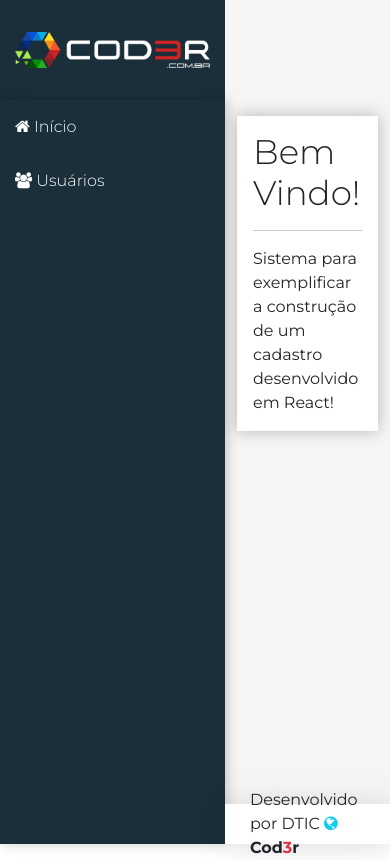
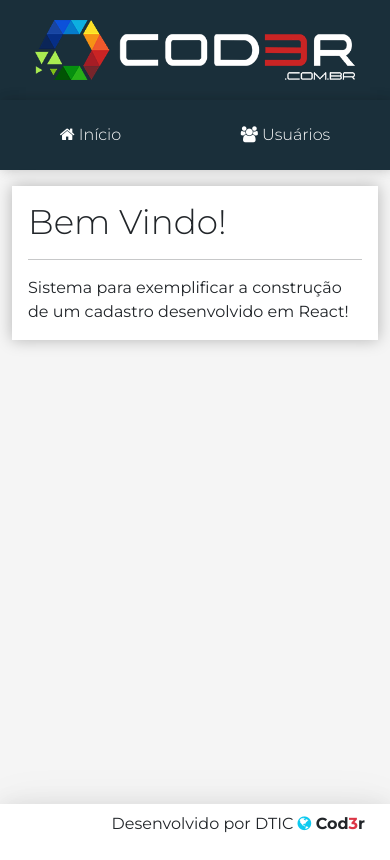
Before and after one commit to alandutra02/react-cadastro-usuarios, a React (Create React App) app in the folder frontend/: page / in a window 390 px wide. Built offline with nearby package versions, Linux system fonts and the light colour scheme.

Commit message:
projeto_total_finalizado

```diff
--- a/frontend/src/components/template/Logo.css
+++ b/frontend/src/components/template/Logo.css
@@ -9,3 +9,9 @@
     padding: 0px 15px;
     width: 100%;
 }
+
+@media(max-width: 576px) {
+    aside.logo img {
+        width: 350px;
+    }
+}
--- a/frontend/src/components/template/Nav.css
+++ b/frontend/src/components/template/Nav.css
@@ -16,3 +16,22 @@
 .menu a:hover {
     background: linear-gradient(135deg, #07a7e3 0%, #32dac3 100%);
 }
+
+@media(max-width: 768px) {
+    .menu {
+        display: flex;
+        justify-content: flex-start;
+        align-items: center;
+    }
+    /* O seletor "a" manipula também as tags <Link> do React Router porque no final das contas, no HTML renderizado, eles são <a>. Essa manipulação é feita no arquivo Nav.jsx*/
+    .menu a {
+        display: inline;
+        padding: 10px;
+        margin: 0px;
+    }
+
+    .menu {
+        height: 100%;
+        justify-content: space-around;
+    }
+}
--- a/frontend/src/main/App.css
+++ b/frontend/src/main/App.css
@@ -3,6 +3,7 @@
 
     --logo-height: 100px;
     --header-height: 100px;
+    --menu-top-height: 70px;
     --aside-width: 225px;
     --footer-height: 40px;
 
@@ -26,7 +27,7 @@
         var(--header-height) /* A primeira linha da grid será a altura do cabeçalho */
         1fr /* As linhas interiores da grid serão o que sobrar. O meio será o máximo que ser */
         var(--footer-height); /* a última linha da grid será o rodapé*/
-    grid-template-areas: /* abaixo é organizado o layout básico da aplicação com serparação em uma grid com 2 colunas e 3 linhas. Aqui o mosáico básico é montado e é destinado através das tags e classes definidos neste CSS*/
+    grid-template-areas: /* abaixo é organizado o layout básico da aplicação com separação em uma grid com 2 colunas e 3 linhas. Aqui o mosaico básico é montado e é destinado através das tags e classes definidos neste CSS*/
         "logo header"
         "menu content"
         "menu footer";
@@ -53,3 +54,35 @@
 footer.footer { /* tag e classe que foram definidas no arquivo Footer.jsx */
     grid-area: footer;
 }
+
+@media(max-width: 768px) {
+    .app {
+        grid-template-rows:
+            var(--header-height)
+            var(--menu-top-height)
+            1fr
+            var(--footer-height);
+        grid-template-columns: var(--aside-width) 1fr;
+        grid-template-areas:
+            "logo header"
+            "menu menu"
+            "content content"
+            "footer footer";
+    }
+}
+
+@media(max-width: 576px) {
+    .app {
+        grid-template-rows:
+            var(--logo-height)
+            var(--menu-top-height)
+            1fr
+            var(--footer-height);
+        grid-template-columns: 1fr;
+        grid-template-areas:
+            "logo"
+            "menu"
+            "content"
+            "footer";
+    }
+}
```
